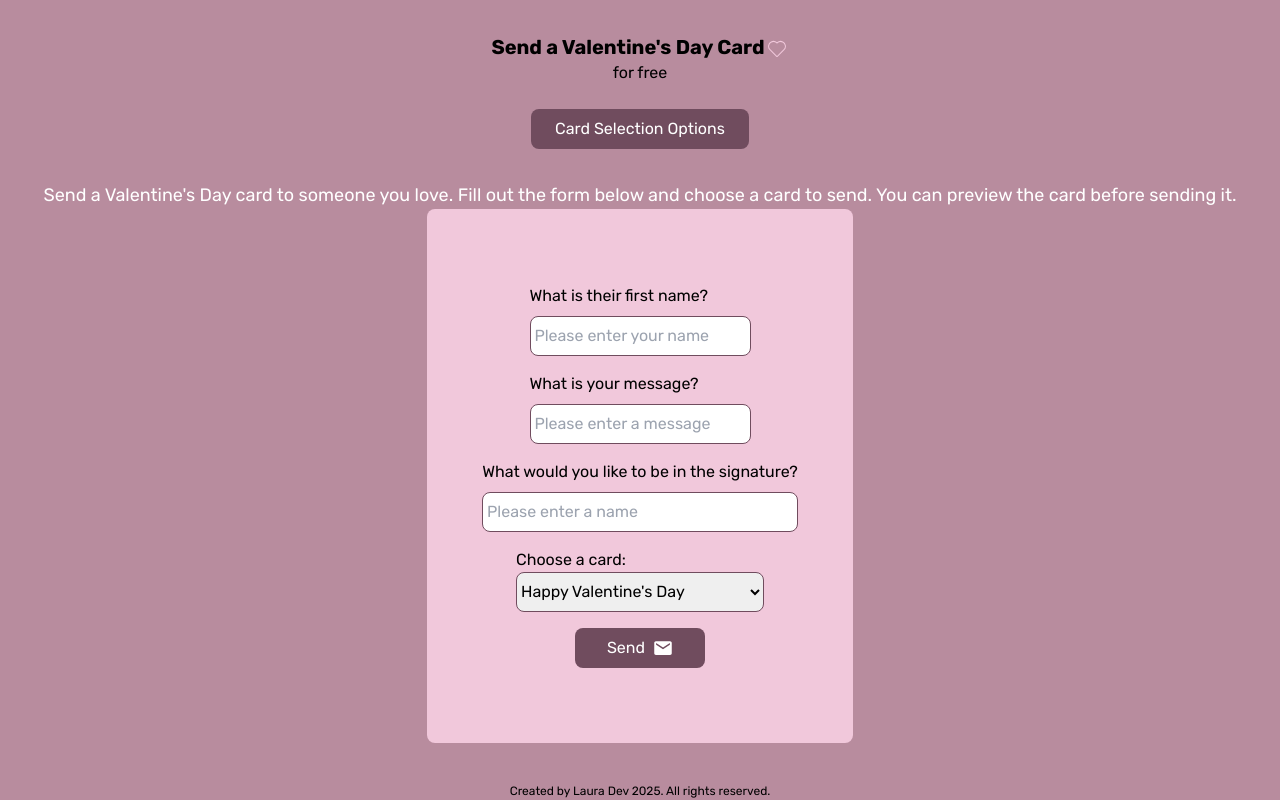
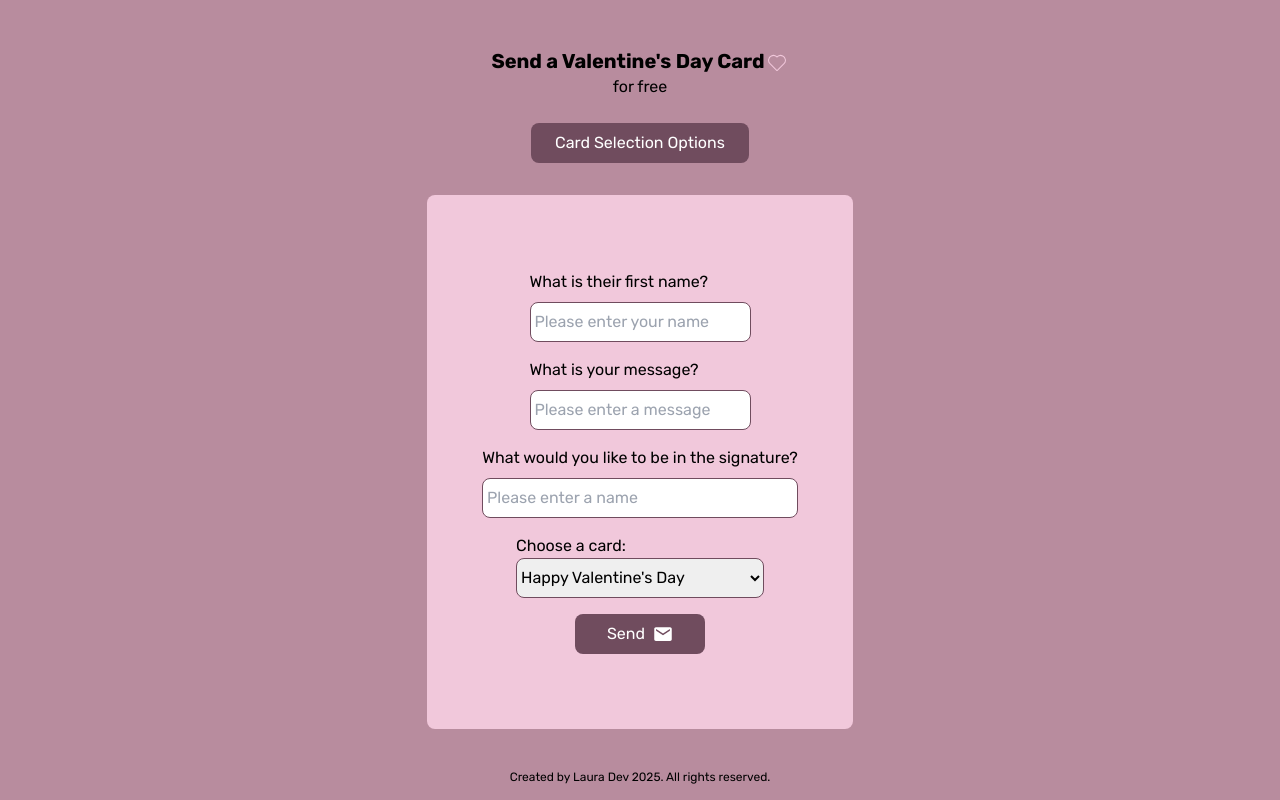
Before and after one commit to lavollmer/valentines-card, a React (Vite) app: page / in a window 1280 px wide. Built offline with nearby package versions, Linux system fonts and the light colour scheme.

Commit message:
updating the main page of cards

```diff
--- a/src/App.tsx
+++ b/src/App.tsx
@@ -60,15 +60,6 @@ function App() {
             </button>
           </div>
         </div>
-
-        <div>
-          <p className="text-white text-lg">
-            Send a Valentine's Day card to someone you love. Fill out the form
-            below and choose a card to send. You can preview the card before
-            sending it.
-          </p>
-        </div>
-
         <div className="md:w-1/3 md:h-2/3 bg-fairytalePink rounded-lg item-stretch p-6">
           <form
             className="flex flex-col items-center justify-center space-y-4 h-full w-full"
```
